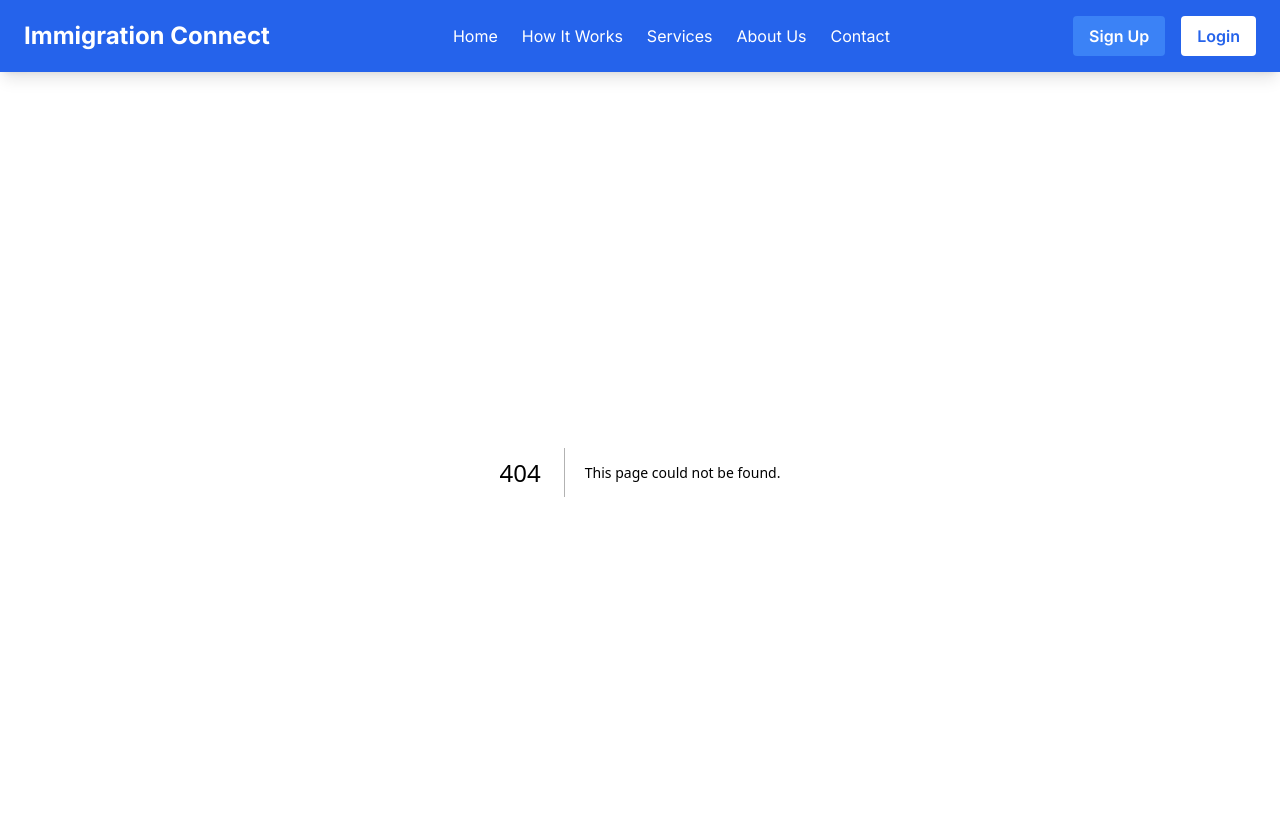
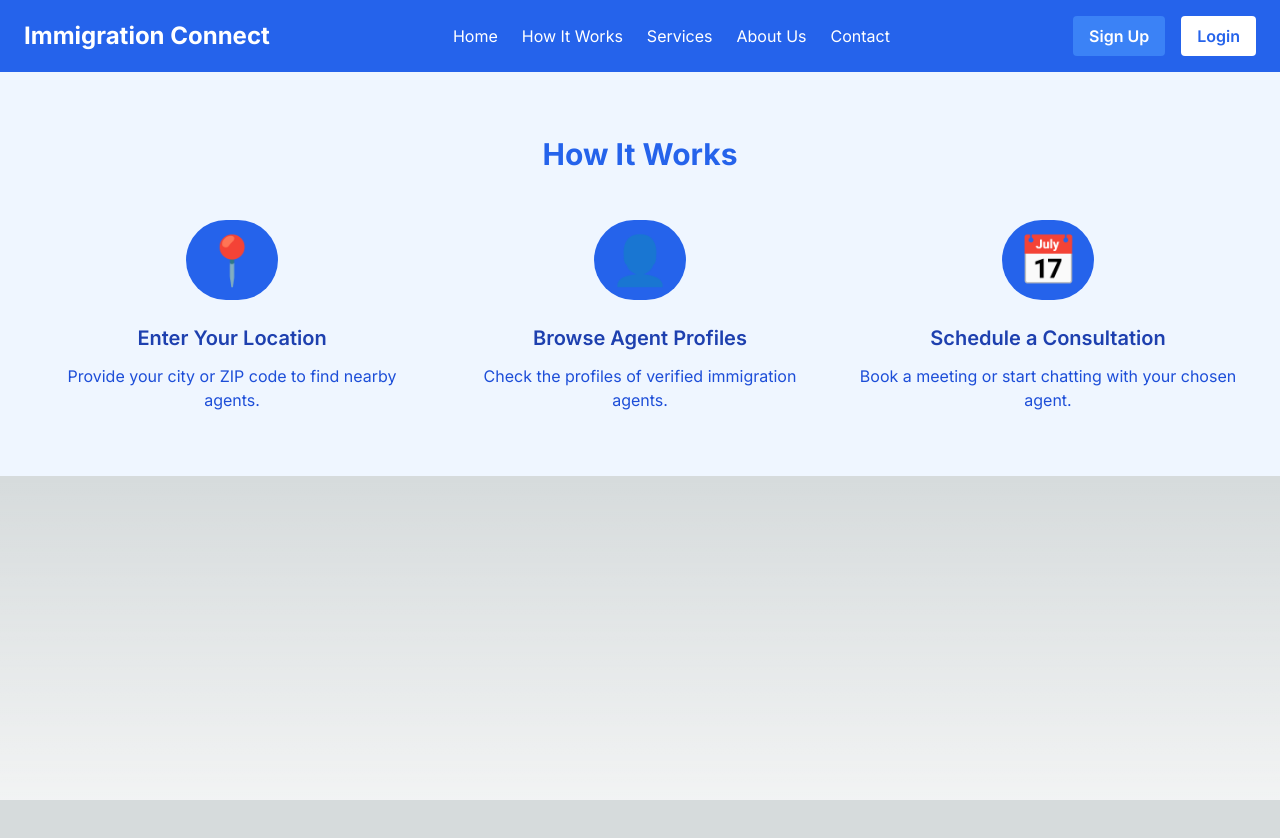
Before and after one commit to Ruwen-Yi/agent-finder, a Next.js app: page /how-it-works in a window 1280 px wide. Before the commit this address had no page. Shown: the top 838 px of the page. After the commit the page ends 800 px from the top, so only its background shows below. Built offline with nearby package versions, Linux system fonts and the light colour scheme.

Commit message:
create a how-it-work page

```diff
--- /dev/null
+++ b/app/how-it-works/page.tsx
@@ -0,0 +1,46 @@
+import Link from "next/link";
+
+export default function HowItWorks() {
+  const steps = [
+    {
+      title: 'Enter Your Location',
+      description: 'Provide your city or ZIP code to find nearby agents.',
+      icon: '📍', // You can replace this with an actual icon
+    },
+    {
+      title: 'Browse Agent Profiles',
+      description: 'Check the profiles of verified immigration agents.',
+      icon: '👤', // You can replace this with an actual icon
+    },
+    {
+      title: 'Schedule a Consultation',
+      description: 'Book a meeting or start chatting with your chosen agent.',
+      icon: '📅', // You can replace this with an actual icon
+    },
+  ];
+
+  return (
+    <section className="bg-blue-50 py-16">
+      <div className="container mx-auto px-6">
+        <h2 className="text-3xl font-bold text-center text-blue-600 mb-12">
+          How It Works
+        </h2>
+        <div className="flex flex-col md:flex-row justify-center items-center">
+          {steps.map((step, index) => (
+            <div key={index} className="max-w-sm md:mx-4 mb-8 md:mb-0">
+              <div className="flex items-center justify-center mb-6">
+                <div className="text-5xl bg-blue-600 text-white p-4 rounded-full">
+                  {step.icon}
+                </div>
+              </div>
+              <h3 className="text-xl font-semibold text-blue-800 mb-3 text-center">
+                {step.title}
+              </h3>
+              <p className="text-blue-700 text-center">{step.description}</p>
+            </div>
+          ))}
+        </div>
+      </div>
+    </section>
+  );
+}
```
